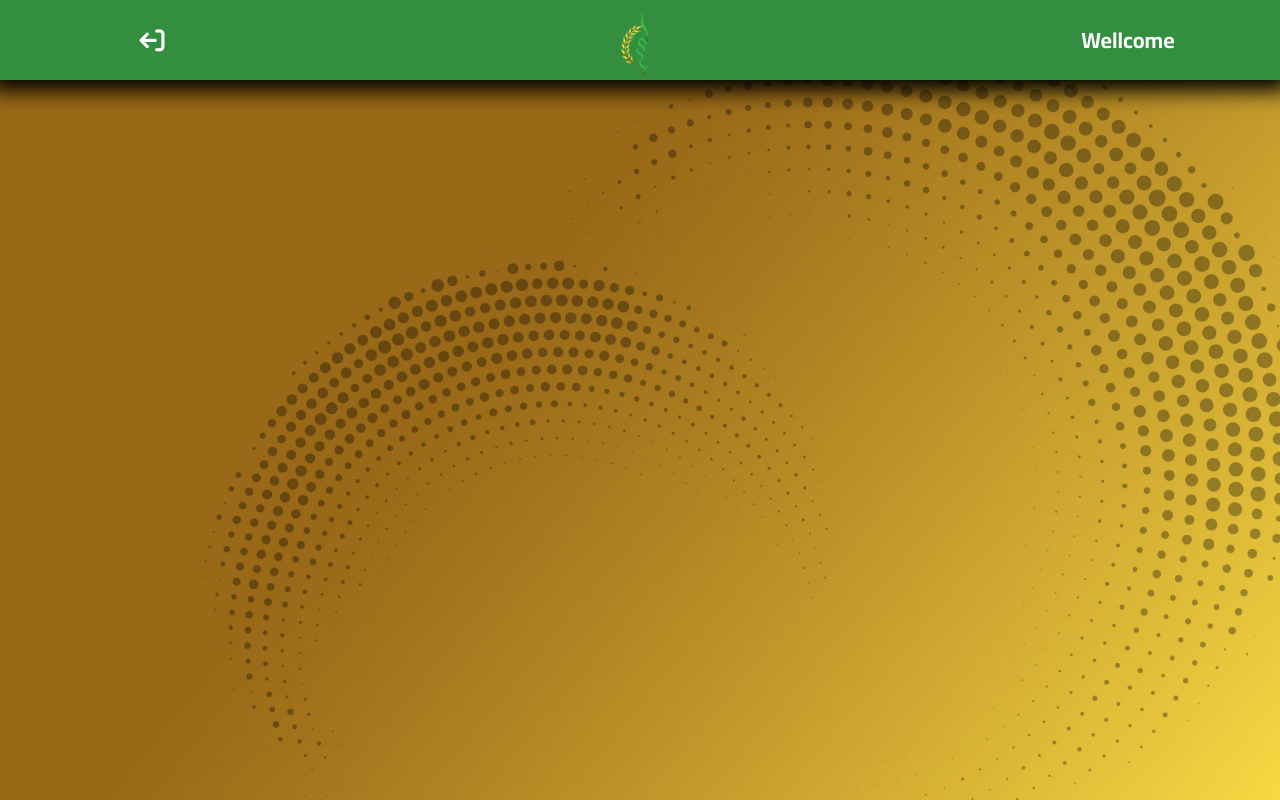
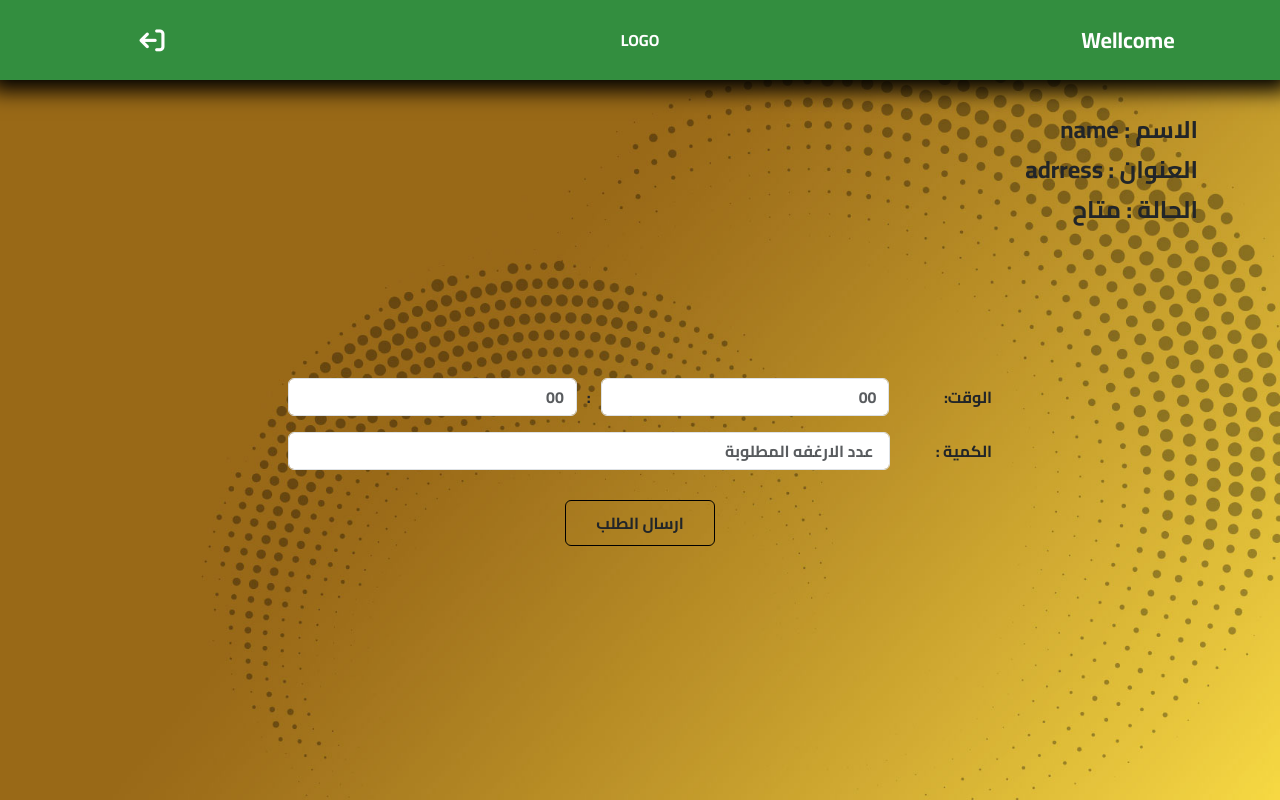
Before and after one commit to Taher765/project1, a plain HTML site: page userrequest.html in a window 1280 px wide. Drawn offline with Linux system fonts and the light colour scheme.

Commit message:
last edit

```diff
--- a/css/userrequest.css
+++ b/css/userrequest.css
@@ -22,13 +22,7 @@
     width: 20%;
   }
   .nav .logo{
-    width: 180px;
-    height: 80px;
-
-  }
-  .nav .logo img{
-    width: 100%;
-
+    color: #fff;
   }
   .nav .btn-logout{
     transform: rotate(180deg);
@@ -54,3 +48,47 @@
     background-position: center;
     position: relative;
   }
+.landing .container {
+  display: flex;
+  flex-direction: column;
+  padding-top: 80px;
+}
+
+.landing .container .bakery-data{
+  height: 30vh;
+  line-height: 40px;
+  padding-top:30px  ;
+  font-size: 24px;
+}
+
+.landing .container .request{
+  height: 55vh;
+  padding-top: 50px ;
+}
+
+.date {
+  width: 100%;
+  display: flex;
+  gap: 10px;
+  justify-content: space-between;
+  align-items: center;
+}
+.landing .container .request .form-group {
+  width: 80%;
+  margin: auto;
+}
+.landing .container .request .form-group label {
+  width: 120px;
+}
+
+.btn {
+  border: 1px solid #000;
+  width: fit-content;
+  display: block;
+  margin: 30px auto;
+  padding: 10px 30px;
+}
+.btn:hover {
+  background-color: #000;
+  color: var(--gold-color);
+}
--- a/js/main.js
+++ b/js/main.js
@@ -5,7 +5,7 @@ const loading = document.querySelector(".loading");
 addEventListener("DOMContentLoaded", () => {
   setTimeout(() => {
     loading.classList.add("hidden");
-  }, 2500);
+  }, 500);
 });
 
 // Show Div Info Serv
--- a/js/userrequest.js
+++ b/js/userrequest.js
@@ -0,0 +1,12 @@
+let owner = document.querySelector("#owner span");
+let address = document.querySelector("#address span");
+
+let x = [];
+
+if (localStorage.getItem("bakeryData") != null) {
+  x = JSON.parse(localStorage.getItem("bakeryData"));
+}
+console.log(x);
+
+owner.innerHTML = x[0].bakeryOwner;
+address.innerHTML = `${x[0].address.bakeryCity} , ${x[0].address.bakeryVillage} ,${x[0].address.bakeryZone} بجوار ${x[0].nearbyPlace}`;
--- a/userrequest.html
+++ b/userrequest.html
@@ -25,13 +25,53 @@
       </div>
       <!-- Logo -->
       <div class="logo">
-        <img src="images/Logo.svg" alt="" />
+        LOGO
       </div>
       <div class="btn-logout">
         <i id="btnLogout" class="fa-solid fa-arrow-right-from-bracket"></i>
       </div>
     </div>
+
     <!-- Start Landing -->
-    <div class="landing">النافبار هنا لسه هيتعدل</div>
+    <div class="landing">
+
+
+      <div class="container">
+
+
+        <div class="bakery-data" >
+          <div id="owner">الاسم : <span> name </span></div>
+          <div id="address">العنوان : <span> adrress </span></div>
+          <div >الحالة : <span> متاح </span></div>
+        </div>
+
+        <div class="request">
+          <form class="form p-2">
+            <div class="form-group">
+              <div class="form-group d-flex align-items-center mb-3">
+                <label for="">  الوقت:</label>
+                <div class="date" >
+                <input type="number" id="hours" class="form-control" placeholder="00" />
+                <span> : </span>
+                <input type="number" id="minutes" class="form-control" placeholder="00" />
+                </div>
+              </div>
+              <div class="form-group d-flex align-items-center mb-3">
+                <label for=""> الكمية :</label>
+                <input type="number" id="count" class="form-control" placeholder=" عدد الارغفه المطلوبة " />
+              </div>
+            </div>
+            <button class="btn btn-register" >ارسال الطلب</a>
+          </form>
+        </div>
+
+
+
+      </div>
+    </div>
+
+
+    <script src="js/bootstrap.bundle.min.js"></script>
+    <script src="js/userrequest.js"></script>
   </body>
 </html>
```
Also changed, not shown: bakeryhome.html (+39 -9 lines), css/bakeryhome.css (+7 -0 lines), dashboard.html (+20 -7 lines), index.html (+7 -13 lines), login.html (+1 -1 lines).
